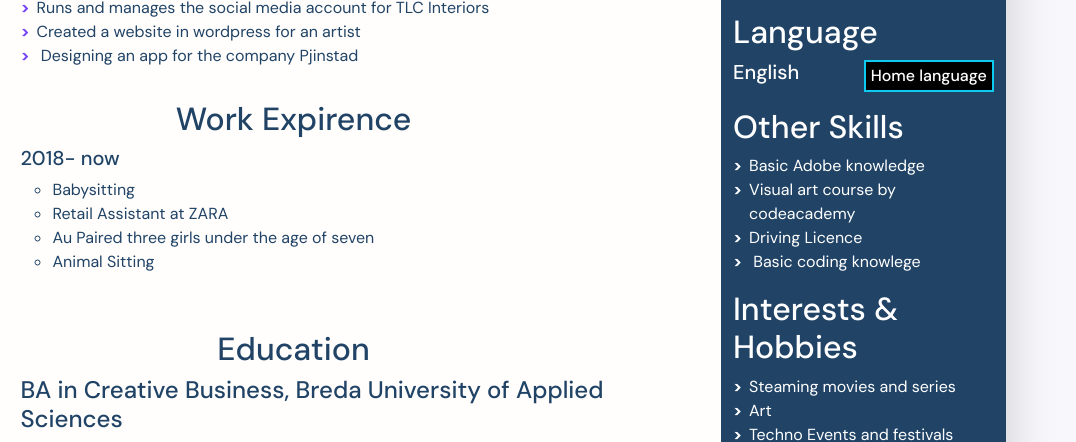
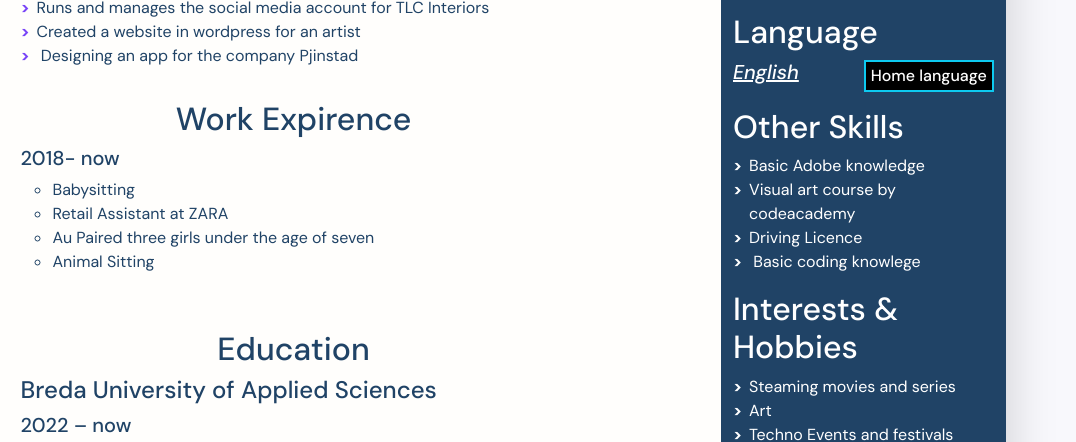
Before and after one commit to Bela-ann/PRJ4_23_24_class3_belagaal, a plain HTML site: page index.html in a window 1280 px wide. Shown: the part 356-798 px from the top of the page, 204-1280 px from the left. Drawn offline with nearby package versions, Linux system fonts and the light colour scheme.

Commit message:
added styles

```diff
--- a/css/styles.css
+++ b/css/styles.css
@@ -50,7 +50,13 @@ body {
 	height: 1em;
 	flex-basis: 1.4em;
 }
+.contactfont {
+	font-style: italic;
+	text-decoration: underline
 
+
+
+}
 
 
 
--- a/index.html
+++ b/index.html
@@ -138,10 +138,11 @@
                   <img class="biography-logo mw-100 d-block mx-auto" src="images/Buaslogo.jpeg" alt="School logo" width="130" height="40">
                 </div>
                 <div class="biography-contents col-9 col-sm-10 col-md-9 col-lg-10">
-                  <h4>BA in Creative Business, Breda University of Applied Sciences</h4>
+                  <h4>Breda University of Applied Sciences</h4>
                   <h5>2022&nbsp;&ndash;&nbsp;now</h5>
                   <!-- Use the list below to talk about minors, exchanges, extra-curricular activities. -->
                   <ul class="biography-details list-unstyled">
+					<li> Studying Creative business</li>
                     <li>specialisation: Interactive Department </li>
                   </ul>
                 </div>
@@ -175,7 +176,7 @@
         <aside class="col-md-5 col-lg-4 col-xl-3 resume-aside">
 
           <!-- The first block will be contact details -->
-          <section class="my-3 aside-section">
+          <section class="my-3 aside-section" >
             <h2>Contact Information</h2>
             <!--
               A list of all your contact details.
@@ -212,7 +213,7 @@
             <!-- Each item in the list is a language. Modify, add or remove depending on what you speak -->
             <ul class="language-list list-unstyled">
               <li class="language-item d-flex mb-1">
-                <h5 class="language-name w-50">English</h5>
+                <h5 class="language-name w-50 contactfont">English</h5>
                 <div class="language-level w-50 border border-info border-2 position-relative">
                   <!-- The div below is a progress bar. Choose between w-25, w-50, w-75 and w-100 to show your level of fluency -->
                   <div class="language-progress position-absolute bg-black h-100 w-100"></div>
```
